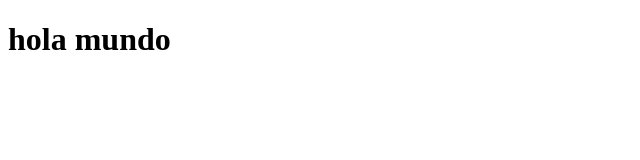
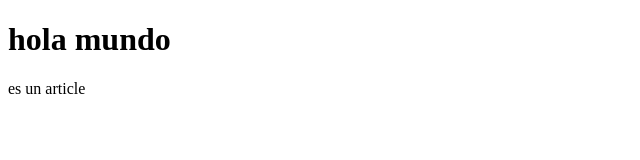
Before and after one commit to piperanni/aprendiendoGit, a plain HTML site: page index.html in a window 1280 px wide. Shown: the full height of the page, 0-640 px from the left. Drawn offline with Linux system fonts and the light colour scheme.

Commit message:
se puso el article

```diff
--- a/index.html
+++ b/index.html
@@ -8,6 +8,9 @@
 <body>
     <main>
         <h1> hola mundo</h1>
+        <article>
+            es un article
+        </article>
     </main>
 </body>
 </html>
```
